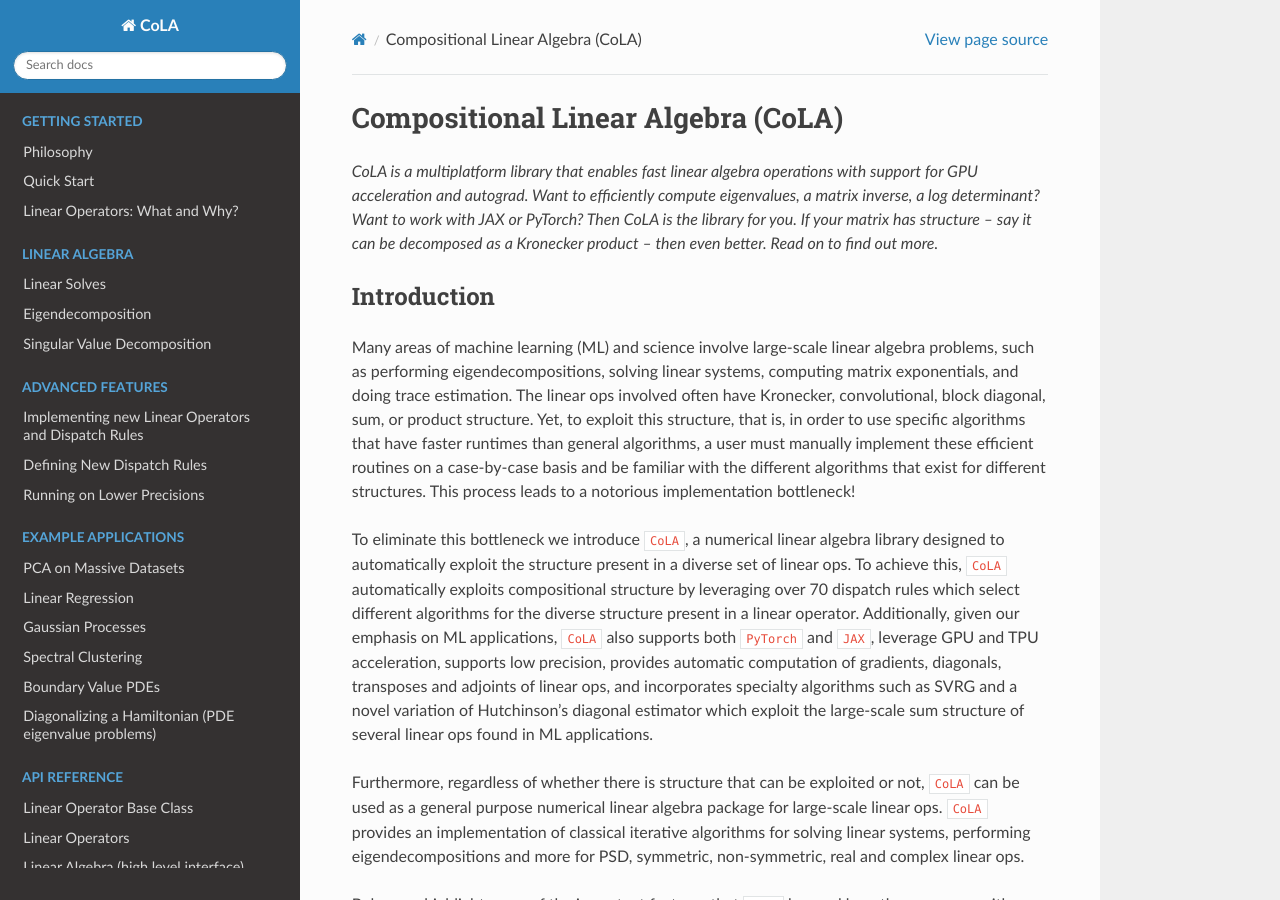
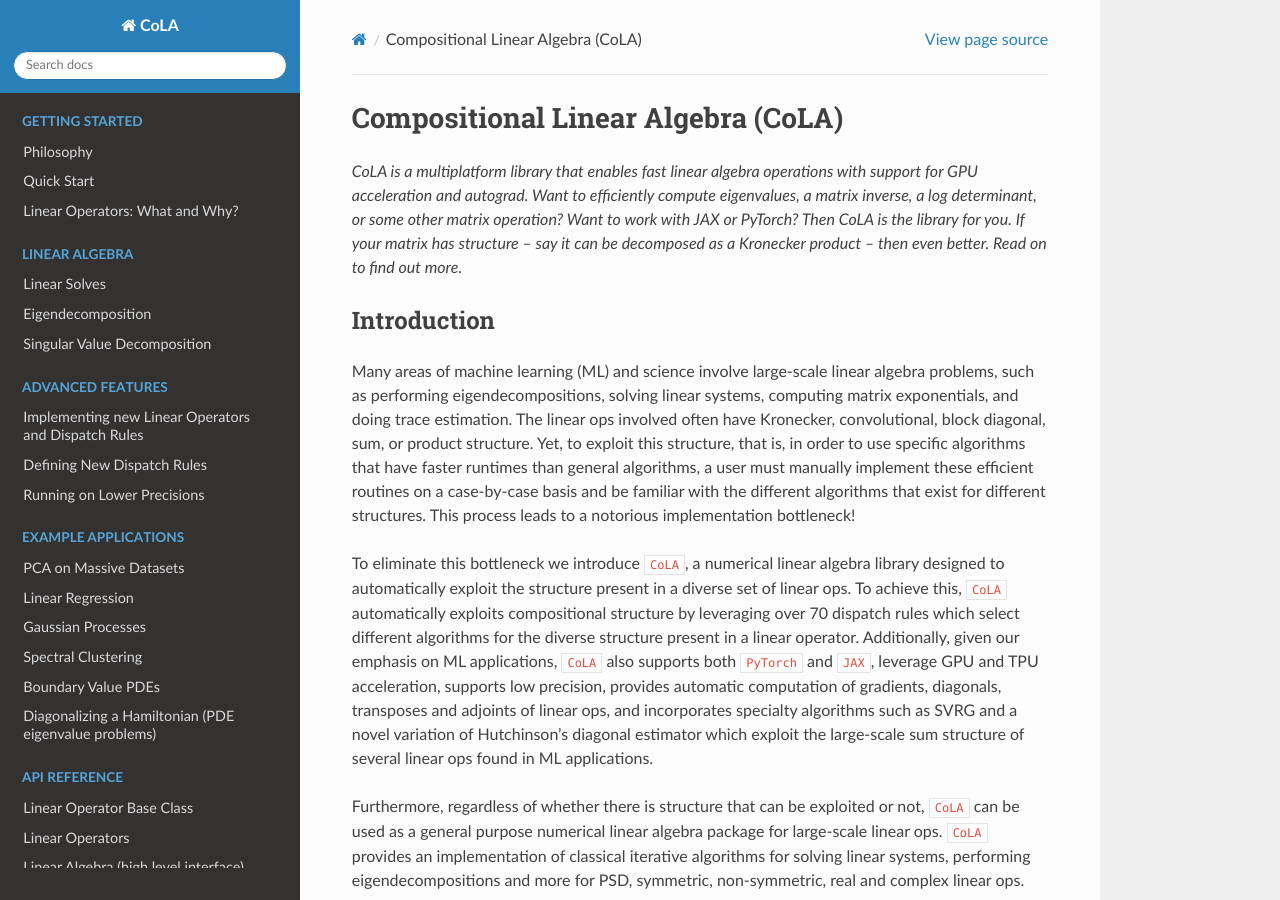
Before and after one commit to wilson-labs/cola, a Sphinx documentation site: the page built from docs/index.rst, in a window 1280 px wide and 900 px high. Built offline with Sphinx 7.4.7 and the Read the Docs theme 2.0.0, drawn with Linux system fonts in a browser that asks for light colours.

Commit message:
Update index.rst

```diff
--- a/docs/index.rst
+++ b/docs/index.rst
@@ -1,7 +1,7 @@
 Compositional Linear Algebra (CoLA)
 ===================================
 
-*CoLA  is a multiplatform library that enables fast linear algebra operations with support for GPU acceleration and autograd. Want to efficiently compute eigenvalues, a matrix inverse, a log determinant? Want to work with JAX or PyTorch? Then CoLA is the library for you. If your matrix has structure -- say it can be decomposed as a Kronecker product -- then even better. Read on to find out more.*
+*CoLA  is a multiplatform library that enables fast linear algebra operations with support for GPU acceleration and autograd. Want to efficiently compute eigenvalues, a matrix inverse, a log determinant, or some other matrix operation? Want to work with JAX or PyTorch? Then CoLA is the library for you. If your matrix has structure -- say it can be decomposed as a Kronecker product -- then even better. Read on to find out more.*
 
 Introduction
 ------------
```
